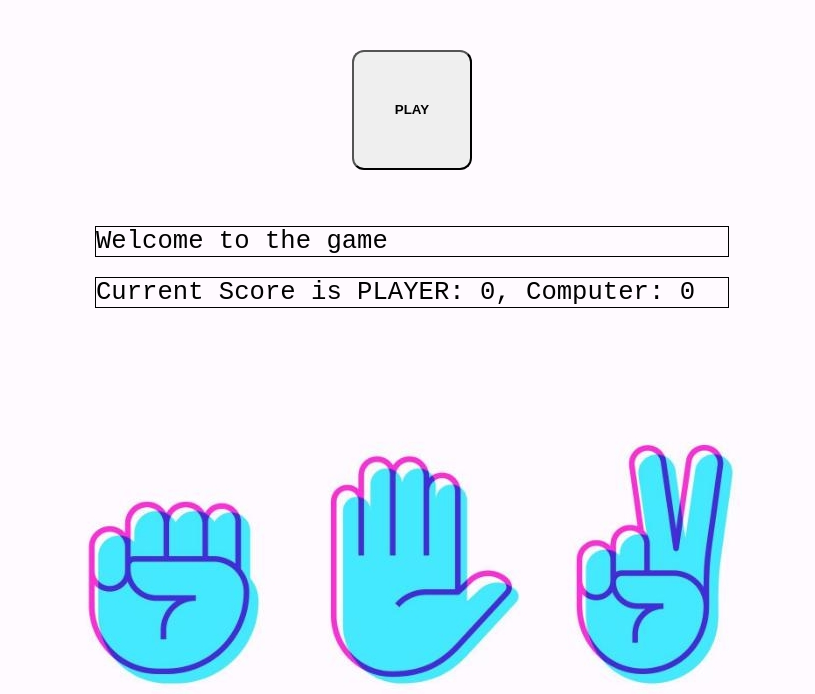
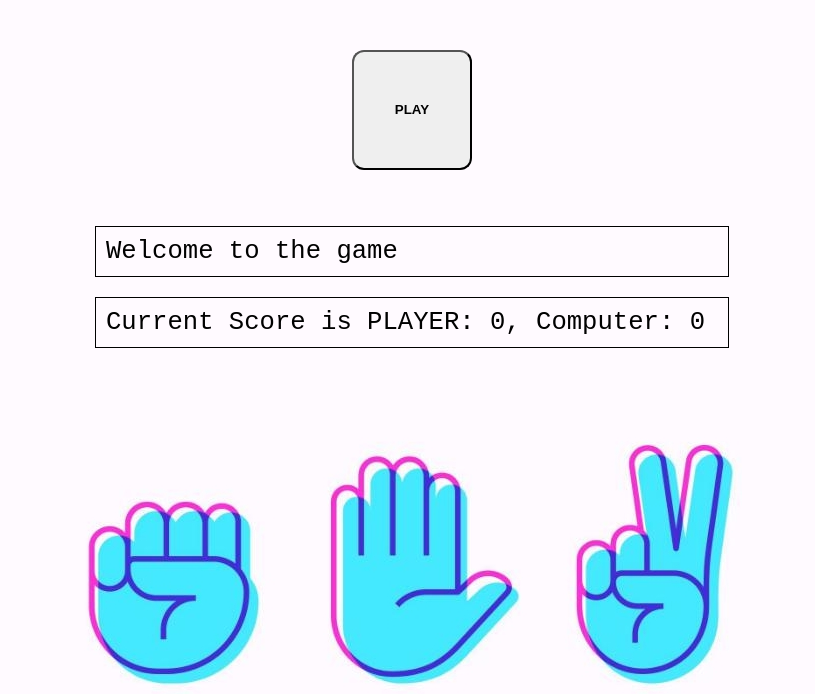
Before and after one commit to Riley-Morris/JS_practice_RPS, a plain HTML site: page RockPaperScissors.html in a window 1280 px wide. Shown: the part 106-800 px from the top of the page, without its empty margins (228-1043 px from the left). Drawn offline with Linux system fonts and the light colour scheme.

Commit message:
fix margin on text boxes using display:block

```diff
--- a/RockPaperScissors.css
+++ b/RockPaperScissors.css
@@ -23,7 +23,6 @@
     justify-content: center;
 }
 button {
-
     width: 15vh;
     height: 15vh;
     margin: 2vh;
@@ -31,6 +30,7 @@ button {
     font-weight: 900;
     margin-top: 5vh;
     transition: all 0.1s;
+    overflow: hidden;
 }
 
 #rock {
@@ -61,3 +61,7 @@ button:active {
     border-color: navy;
     box-shadow: 0 0 10px navy;
 }
+span {
+    display: block;
+    margin: 10px 10px 10px 10px;
+}
```
